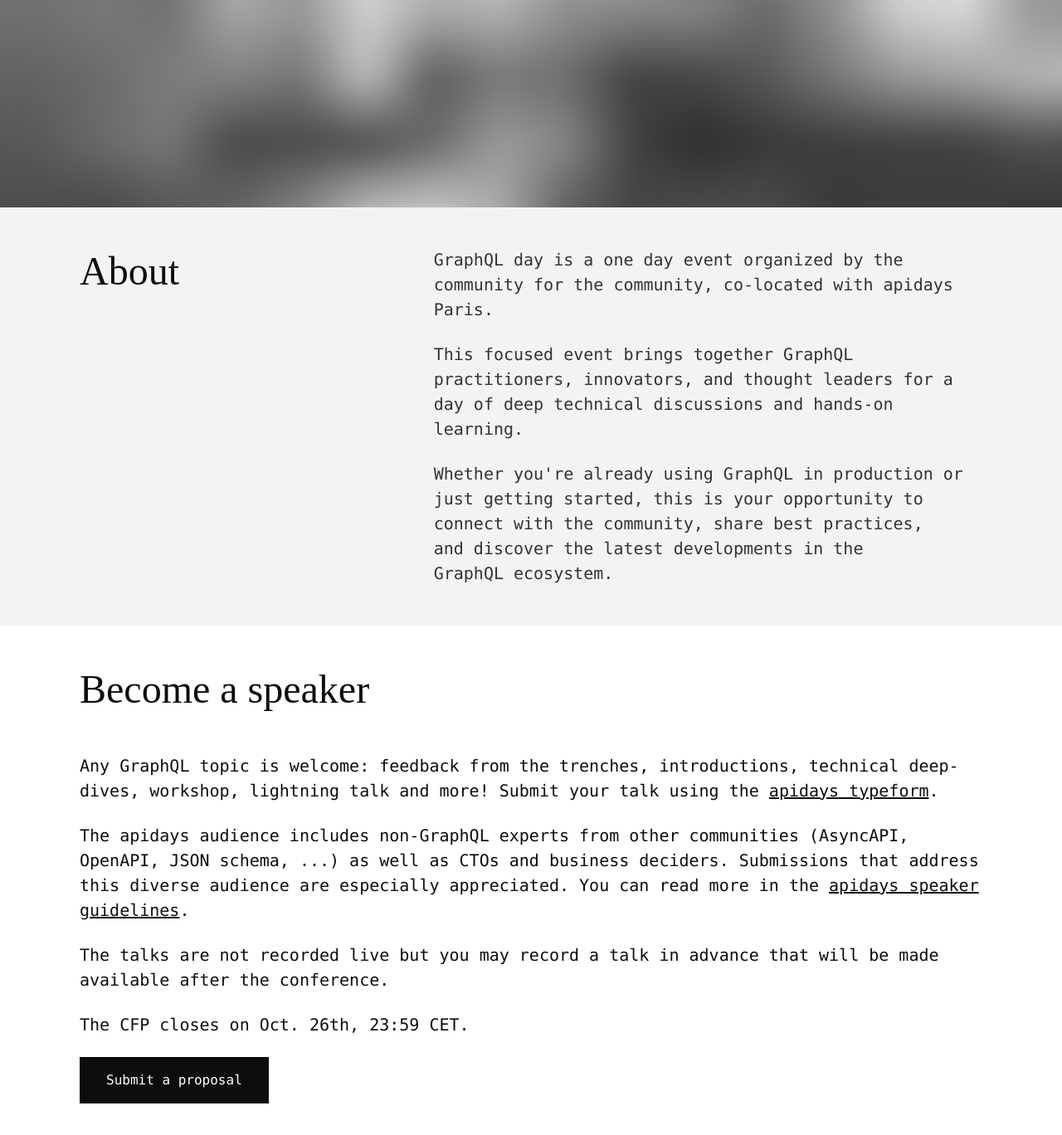
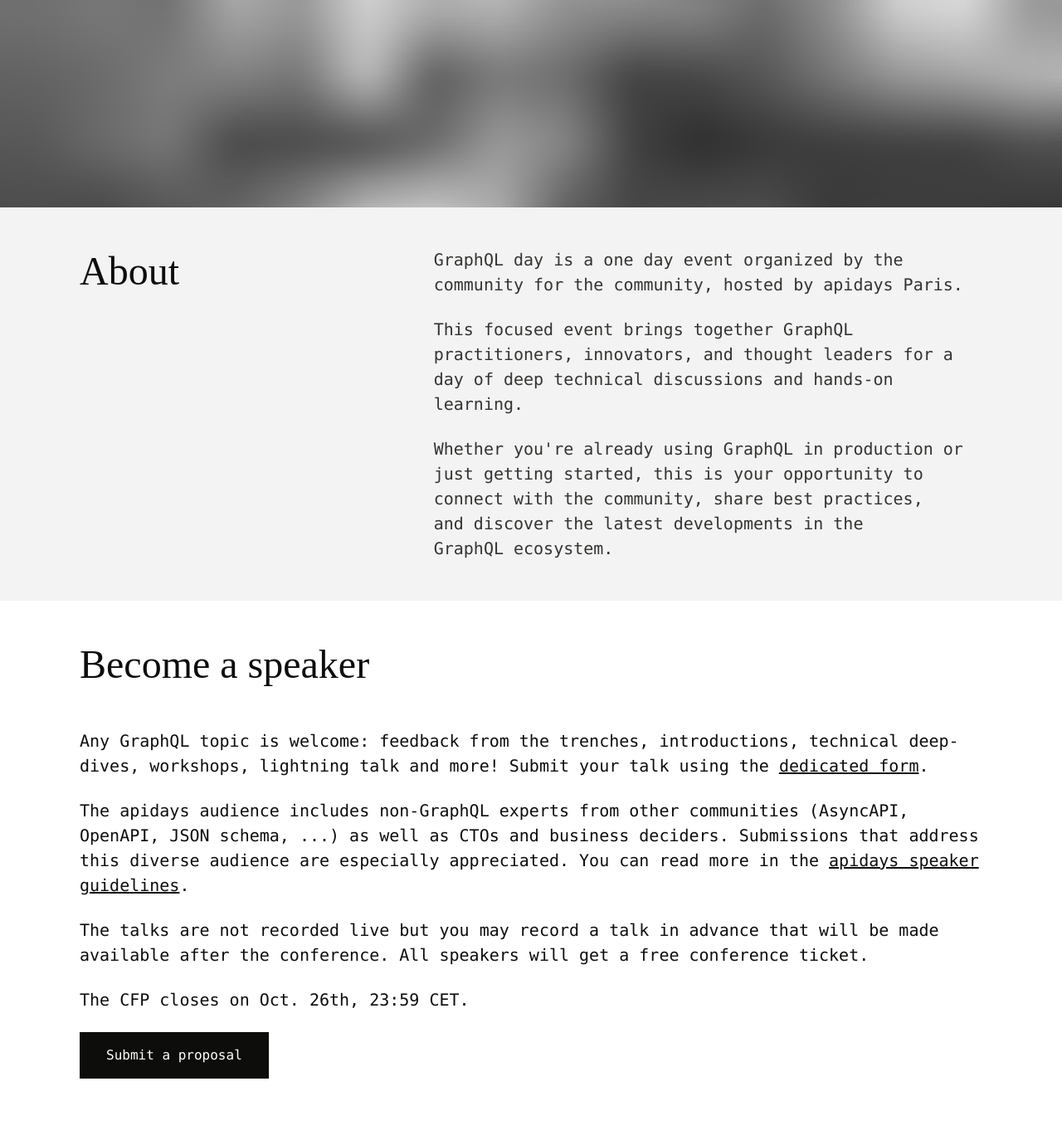
Before and after one commit to graphql-community/graphql-day, a Next.js app in the folder website/: page / in a window 1280 px wide. Shown: the part 855-2223 px from the top of the page at 83% size. Built offline with nearby package versions, Linux system fonts and the light colour scheme; a web font is replaced by a local one.

Commit message:
Update wording

```diff
--- a/website/src/app/page.tsx
+++ b/website/src/app/page.tsx
@@ -105,7 +105,7 @@
         <div className="flex flex-col gap-6 md:flex-1 text-neu-800">
           <p className="typography-body-lg">
             GraphQL day is a one day event organized by the community
-            for the community, co‑located with apidays Paris.
+            for the community, hosted by apidays Paris.
           </p>
           <p className="typography-body-lg">
             This focused event brings together GraphQL practitioners, innovators, and thought
@@ -258,8 +258,8 @@
         <article className="flex flex-col gap-6 lg:flex-1">
           <p className="typography-body-lg">
             Any GraphQL topic is welcome: feedback from the trenches, introductions,
-            technical deep-dives, workshop, lightning talk and more! Submit your talk
-            using the <a href={CFP_LINK} className="typography-link">apidays typeform</a>.
+            technical deep-dives, workshops, lightning talk and more! Submit your talk
+            using the <a href={CFP_LINK} className="typography-link">dedicated form</a>.
           </p>
           <p className="typography-body-lg">
             The apidays audience includes
@@ -268,7 +268,7 @@
             read more in the <a href="https://www.apidays.global/speaker-guidelines" className="typography-link">apidays speaker guidelines</a>.
           </p>
           <p className="typography-body-lg">
-              The talks are not recorded live but you may record a talk in advance that will be made available after the conference.
+              The talks are not recorded live but you may record a talk in advance that will be made available after the conference. All speakers will get a free conference ticket.
           </p>
 
           <p className="typography-body-lg">
```
